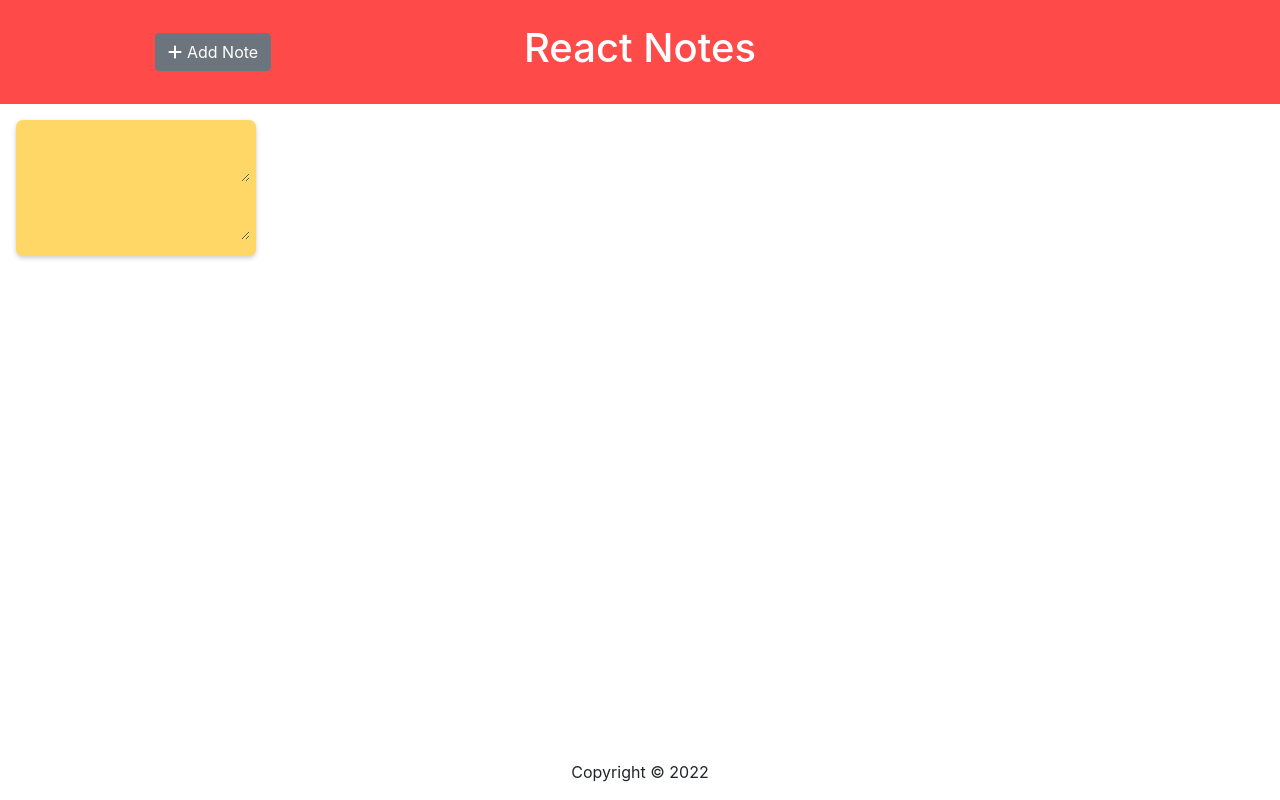
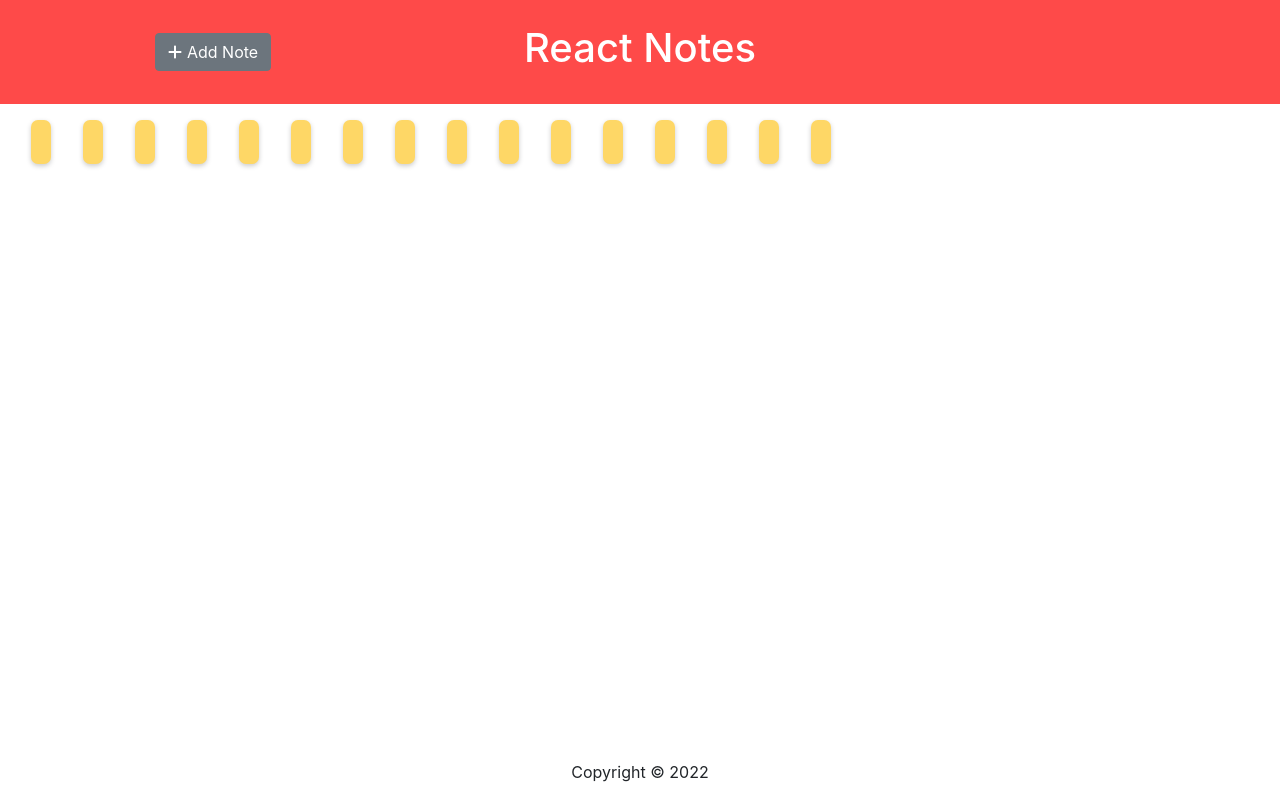
Before and after one commit to Daniel-727/react_notes, a React (Create React App) app: page / in a window 1280 px wide. Built offline with nearby package versions, Linux system fonts and the light colour scheme.

Commit message:
able to add cool span that grows as the content grows

```diff
--- a/src/App.css
+++ b/src/App.css
@@ -15,8 +15,9 @@
     background: #FED766;
     border-radius: 7px;
     box-shadow: 0 2px 5px #ccc;
+    display:flex;
+    max-width: 14vw;
     padding: 10px;
-    width: 240px;
     margin: 16px;
     float: left;
 }
@@ -31,10 +32,12 @@
     word-wrap: break-word;
 }
 
-textarea{
-    background-color: #FED766;
-    border: none;
+span{
+    max-width: 13vw;
 }
+
+
+
 
 
 /* #FED766 color to use for notes, I guess whenever I create a new note it should be a reactstrap card */
--- a/src/App.jsx
+++ b/src/App.jsx
@@ -14,6 +14,21 @@ function App() {
         <>
             <Header/>
             <Note title="hi" content="hello"/>
+            <Note title="hi" content="hello"/>
+            <Note title="hi" content="hello"/>
+            <Note title="hi" content="hello"/>
+            <Note title="hi" content="hello"/>
+            <Note title="hi" content="hello"/>
+            <Note title="hi" content="hello"/>
+            <Note title="hi" content="hello"/>
+            <Note title="hi" content="hello"/>
+            <Note title="hi" content="hello"/>
+            <Note title="hi" content="hello"/>
+            <Note title="hi" content="hello"/>
+            <Note title="hi" content="hello"/>
+            <Note title="hi" content="hello"/>
+            <Note title="hi" content="hello"/>
+            <Note title="hi" content="hello"/>
 
             <Footer/>
         </>
--- a/src/components/NoteComponent.jsx
+++ b/src/components/NoteComponent.jsx
@@ -2,11 +2,13 @@ import React, {} from 'react';
 
 function Note(props){
 
-    return(
-        <div className='note'>
-            <textarea></textarea>
-            <textarea></textarea>
+    return( //adding &nbsp; into the span content just to set a default height, though if use deletes it, it the note will look ugly again
+        <div className='col'>
+            <div className='note'>
+                <span contentEditable='true'></span>
+            </div>
         </div>
+
     );
 }
 
```
